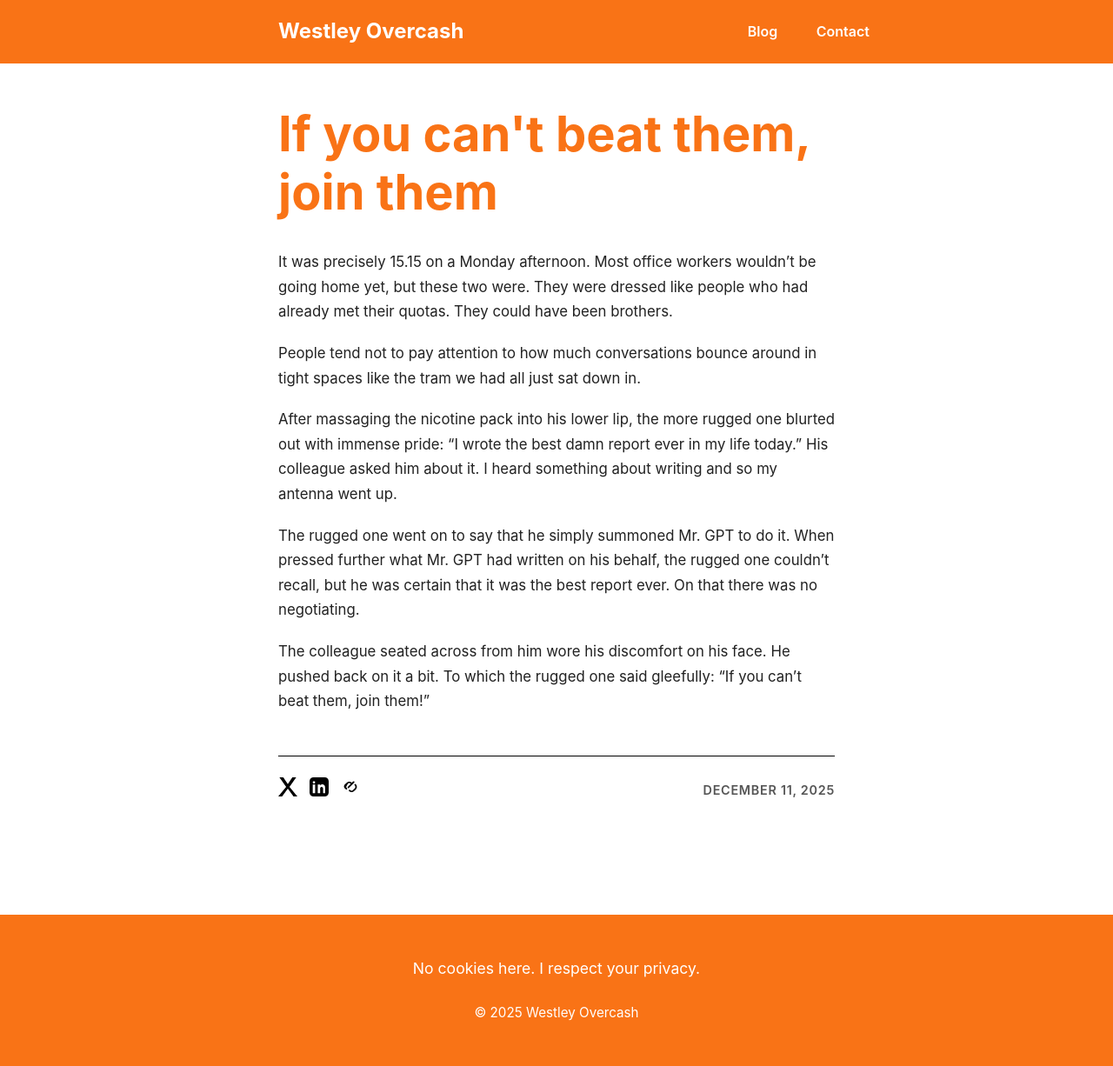
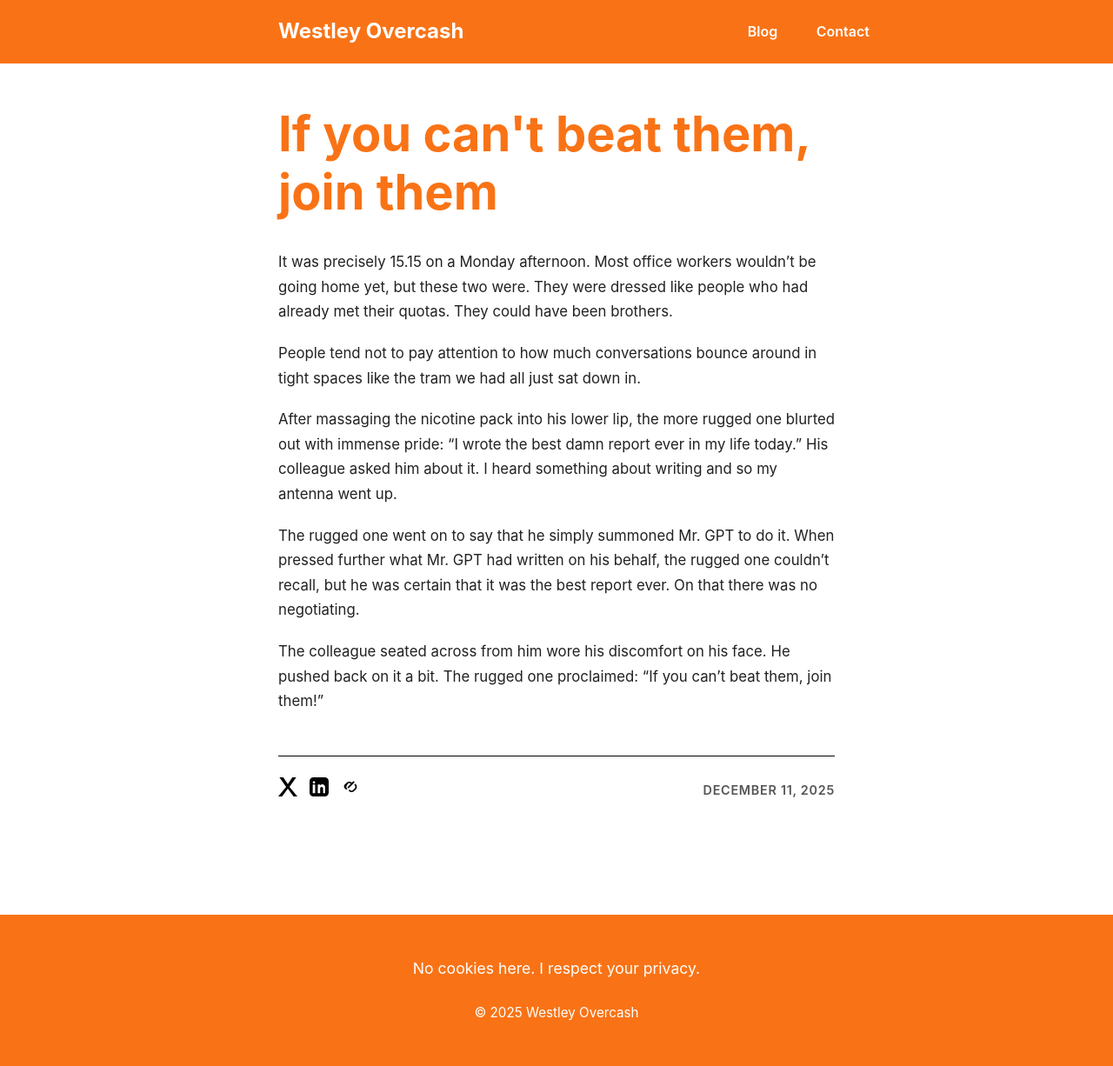
Before and after one commit to westleyovercash/westleyovercash.github.io, a Jekyll site: the page built from _posts/2025-12-11-if-you-cant-beat-them-join-them.md, in a window 1280 px wide. Shown: the whole page at 87% size. Built offline with Jekyll 4.4.1, drawn with Linux system fonts in a browser that asks for light colours.

Commit message:
Update 2025-12-11-if-you-cant-beat-them-join-them.md

```diff
--- a/_posts/2025-12-11-if-you-cant-beat-them-join-them.md
+++ b/_posts/2025-12-11-if-you-cant-beat-them-join-them.md
@@ -11,4 +11,4 @@ After massaging the nicotine pack into his lower lip, the more rugged one blurte
 
 The rugged one went on to say that he simply summoned Mr. GPT to do it. When pressed further what Mr. GPT had written on his behalf, the rugged one couldn’t recall, but he was certain that it was the best report ever. On that there was no negotiating.
 
-The colleague seated across from him wore his discomfort on his face. He pushed back on it a bit. To which the rugged one said gleefully: “If you can’t beat them, join them!”
+The colleague seated across from him wore his discomfort on his face. He pushed back on it a bit. The rugged one proclaimed: “If you can’t beat them, join them!”
```
